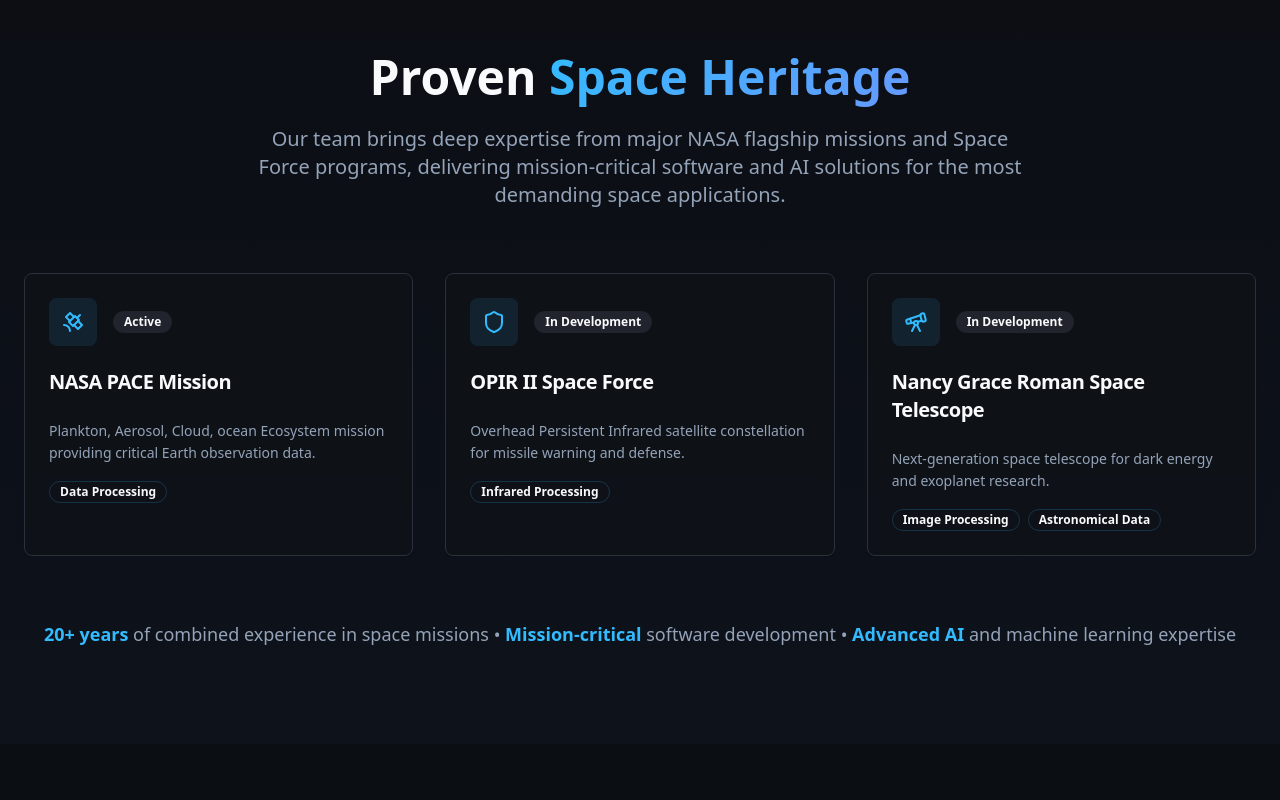
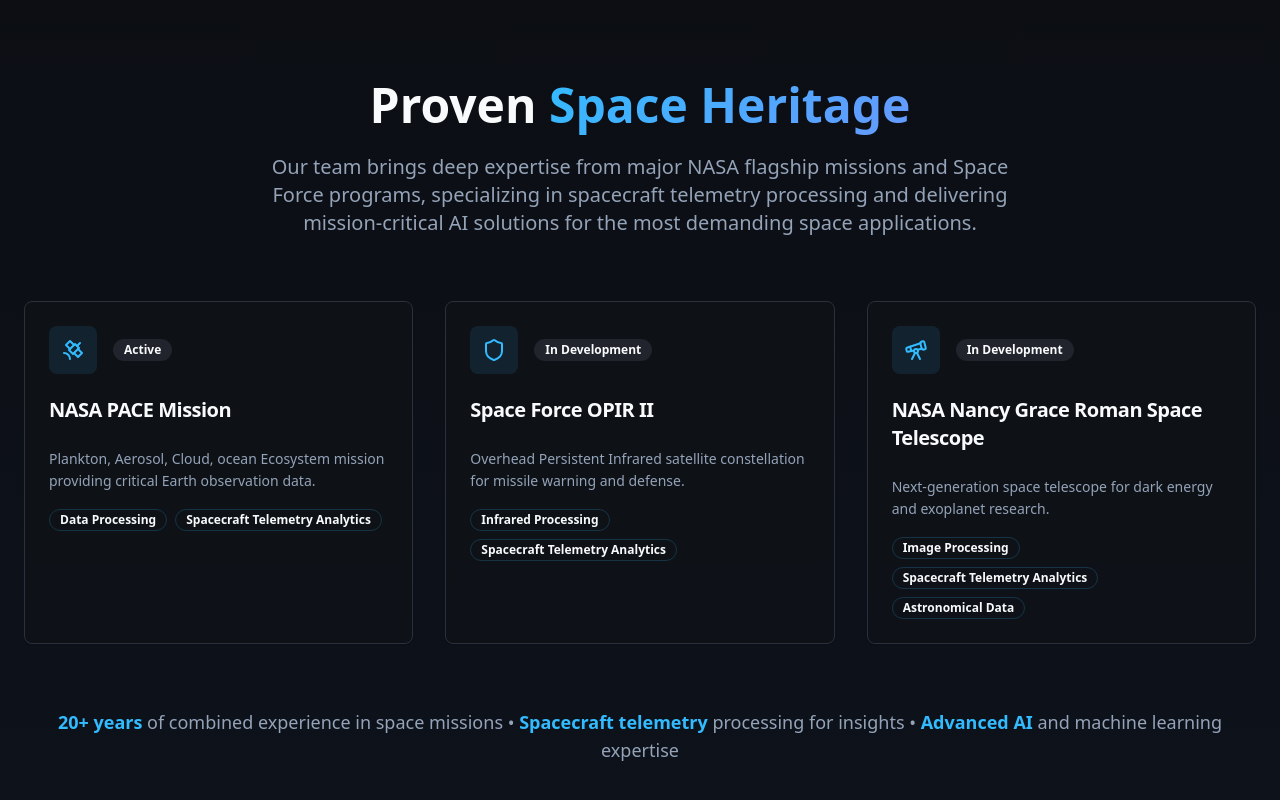
Before and after one commit to clarityorbital/clarity-orbital-ai, a React (Vite) app: page / in a window 1280 px wide. Shown: the part 1740-2540 px from the top of the page. Built offline with nearby package versions, Linux system fonts and the light colour scheme; the HTML template or start-up script is replaced by a standard one.

Commit message:
Refine mission descriptions

```diff
--- a/src/components/ExperienceSection.tsx
+++ b/src/components/ExperienceSection.tsx
@@ -7,21 +7,21 @@ const missions = [
     icon: Satellite,
     title: "NASA PACE Mission",
     description: "Plankton, Aerosol, Cloud, ocean Ecosystem mission providing critical Earth observation data.",
-    technologies: ["Data Processing"],
+    technologies: ["Data Processing", "Spacecraft Telemetry Analytics"],
     status: "Active",
   },
   {
     icon: Shield,
-    title: "OPIR II Space Force",
+    title: "Space Force OPIR II",
     description: "Overhead Persistent Infrared satellite constellation for missile warning and defense.",
-    technologies: ["Infrared Processing"],
+    technologies: ["Infrared Processing", "Spacecraft Telemetry Analytics"],
     status: "In Development",
   },
   {
     icon: Telescope,
-    title: "Nancy Grace Roman Space Telescope",
+    title: "NASA Nancy Grace Roman Space Telescope",
     description: "Next-generation space telescope for dark energy and exoplanet research.",
-    technologies: ["Image Processing", "Astronomical Data"],
+    technologies: ["Image Processing", "Spacecraft Telemetry Analytics", "Astronomical Data"],
     status: "In Development",
   },
 ];
@@ -36,7 +36,7 @@ const ExperienceSection = () => {
           </h2>
           <p className="text-xl text-muted-foreground max-w-3xl mx-auto">
             Our team brings deep expertise from major NASA flagship missions and Space Force programs,
-            delivering mission-critical software and AI solutions for the most demanding space applications.
+            specializing in spacecraft telemetry processing and delivering mission-critical AI solutions for the most demanding space applications.
           </p>
         </div>
 
@@ -73,7 +73,7 @@ const ExperienceSection = () => {
         <div className="text-center mt-16">
           <p className="text-lg text-muted-foreground">
             <span className="text-primary font-semibold">20+ years</span> of combined experience in space missions •
-            <span className="text-primary font-semibold"> Mission-critical</span> software development •
+            <span className="text-primary font-semibold"> Spacecraft telemetry</span> processing for insights •
             <span className="text-primary font-semibold"> Advanced AI</span> and machine learning expertise
           </p>
         </div>
--- a/src/components/ServicesSection.tsx
+++ b/src/components/ServicesSection.tsx
@@ -43,7 +43,7 @@ const ServicesSection = () => {
             Our Solutions
           </h2>
           <p className="text-xl text-muted-foreground max-w-3xl mx-auto">
-            Empowering engineering organizations with cutting-edge AI technologies
+            Empowering engineering organizations with cutting-edge AI technologies and spacecraft telemetry processing expertise
             designed specifically for the space, electrical, optical, and infrared sectors.
           </p>
         </div>
```
